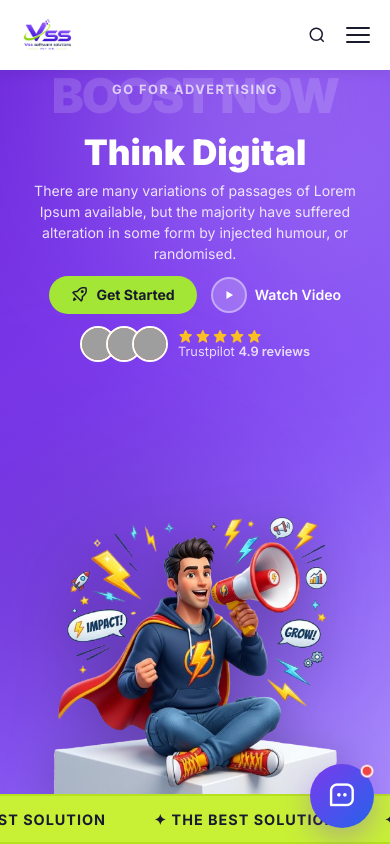
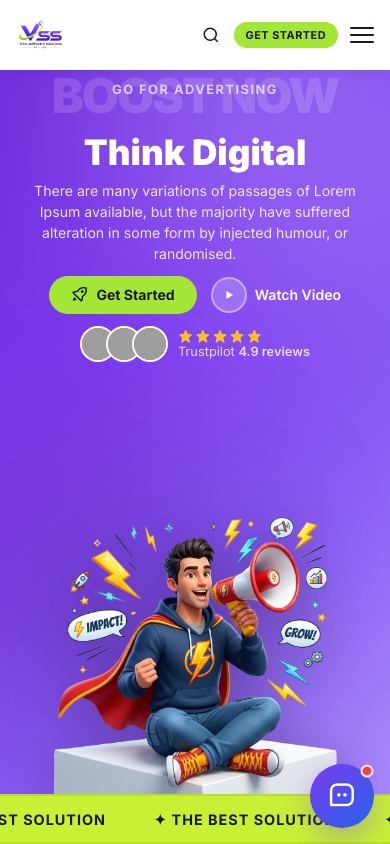
Before and after one commit to PanhalkarImtiyaj/demo-love, a React (Vite) app: page / in a window 390 px wide. Built offline with nearby package versions, Linux system fonts and the light colour scheme; grey boxes are pictures that could not be loaded.

Commit message:
Fix mobile services card visibility and restore mobile navbar cta

```diff
--- a/src/components/Navbar/Navbar.css
+++ b/src/components/Navbar/Navbar.css
@@ -109,9 +109,8 @@
   .navbar__links.open { display: flex; }
   .navbar__hamburger { display: flex; }
 
-  /* Prevent logo & cta elements from pushing hamburger off screen */
   .navbar__logo-img {
-    height: 48px; /* scale down the wide logo on tablets/mobiles */
+    height: 46px; /* scale down the wide logo on tablets/mobiles */
   }
   .navbar__inner {
     padding: 0 16px;
@@ -127,11 +126,36 @@
 }
 
 @media (max-width: 600px) {
-  /* Hide navbar CTA on small viewports to guarantee hamburger menu is never cropped */
   .navbar__cta {
-    display: none;
+    padding: 6px 12px; /* make CTA compact on mobile screens */
+    font-size: 0.68rem;
   }
   .navbar__logo-img {
-    height: 42px; /* further scale down logo on narrow mobile screens */
+    height: 38px; /* further scale down logo to prevent overflow */
+  }
+  .navbar__inner {
+    padding: 0 12px;
+    gap: 8px;
+  }
+  .navbar__right {
+    gap: 8px;
   }
 }
+
+@media (max-width: 360px) {
+  /* Extremely small devices like iPhone SE */
+  .navbar__cta {
+    padding: 5px 10px;
+    font-size: 0.64rem;
+  }
+  .navbar__logo-img {
+    height: 32px;
+  }
+  .navbar__inner {
+    padding: 0 8px;
+    gap: 4px;
+  }
+  .navbar__right {
+    gap: 4px;
+  }
+}
--- a/src/components/ServicesSection/ServicesSection.css
+++ b/src/components/ServicesSection/ServicesSection.css
@@ -155,8 +155,6 @@
   transition: all 0.5s cubic-bezier(0.25, 1, 0.3, 1);
   overflow: hidden;
   cursor: pointer;
-  opacity: 0;
-  transform: translateY(60px);
   display: flex;
   flex-direction: column;
   height: 100%;
```
